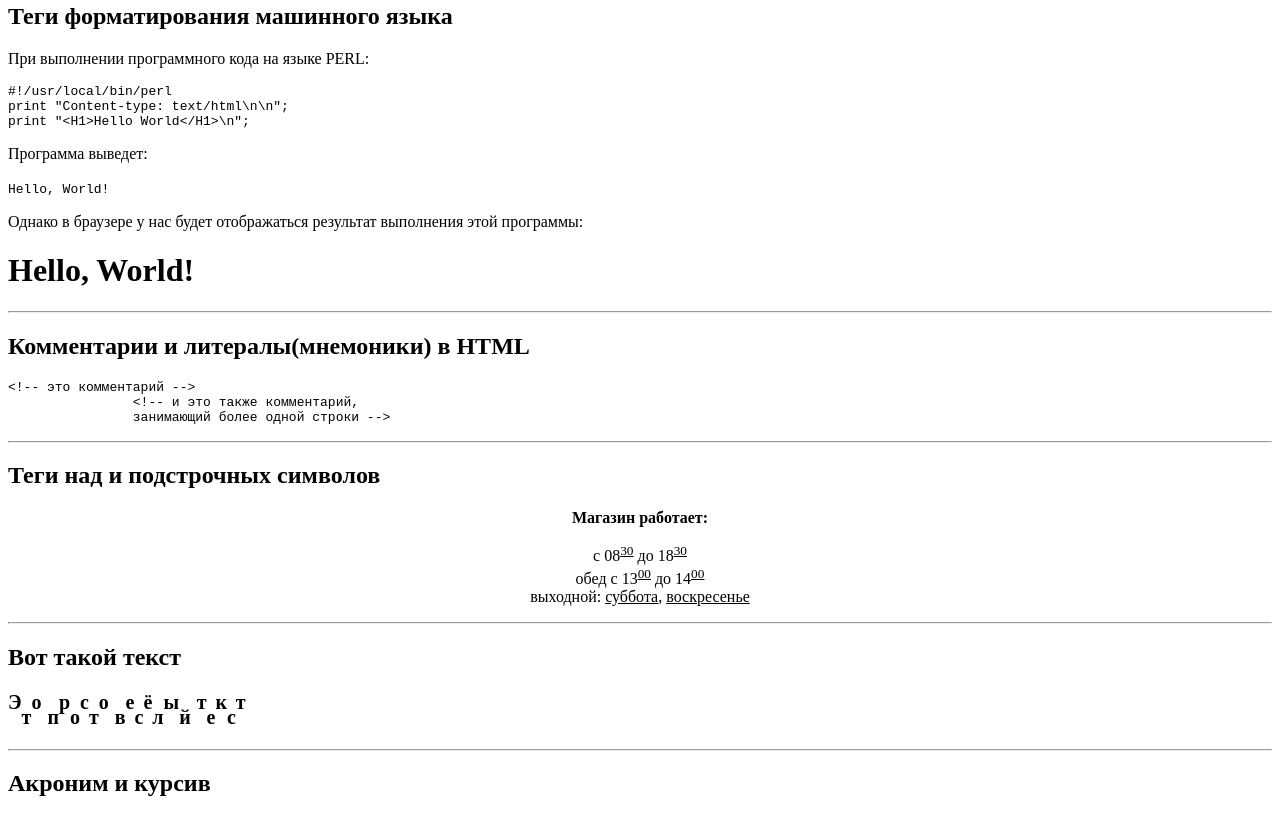
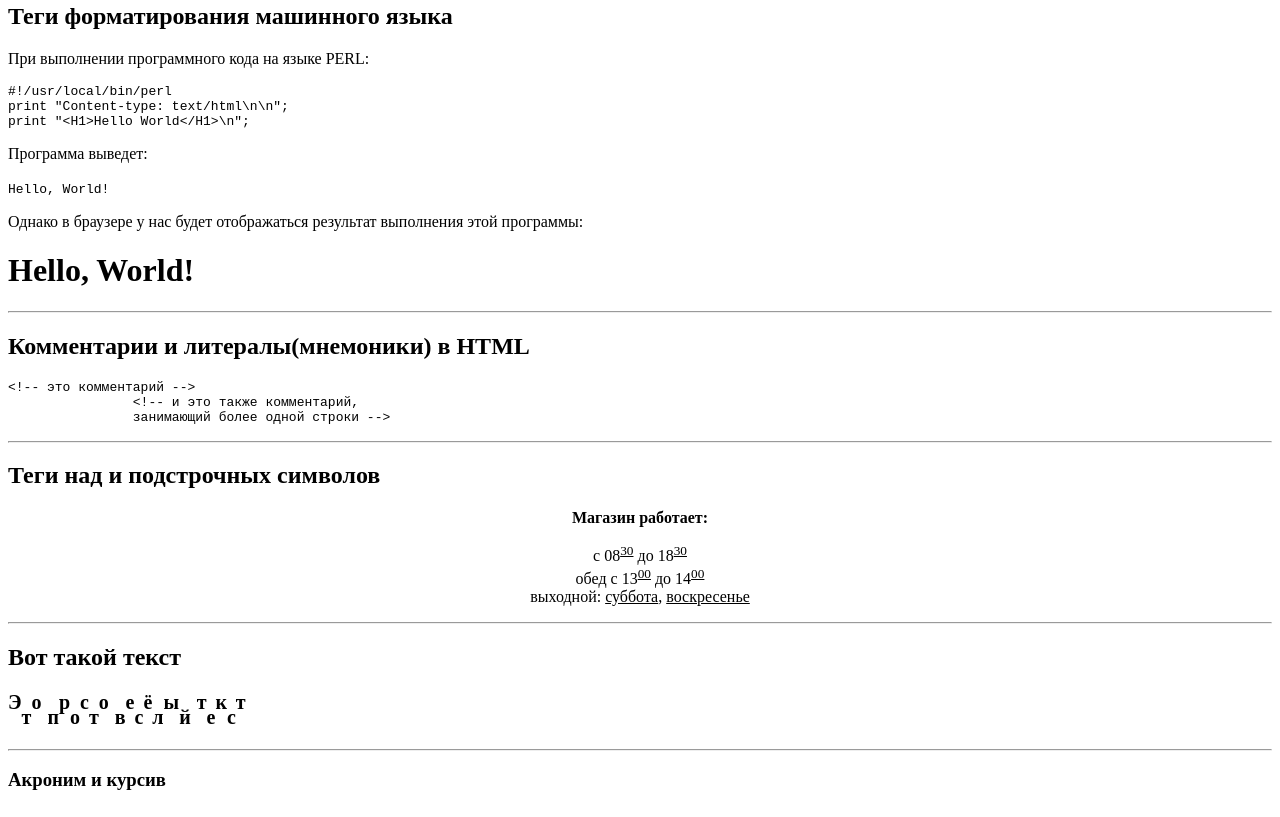
Before and after one commit to BSJean/sc1-67-19, a plain HTML site: page Home1/AddTask.html in a window 1280 px wide. Shown: the part 834-1651 px from the top of the page. Drawn offline with Linux system fonts and the light colour scheme.

Commit message:
test push from work

```diff
--- a/Home1/AddTask.html
+++ b/Home1/AddTask.html
@@ -89,6 +89,6 @@
         <b><sup>Э</sup><sub>т</sub><sup>о</sup>&nbsp;<sub>п</sub><sup>р</sup><sub>о</sub><sup>с</sup><sub>т</sub><sup>о</sup>&nbsp;<sub>в</sub><sup>е</sup><sub>с</sub><sup>ё</sup><sub>л</sub><sup>ы</sup><sub>й</sub>&nbsp;<sup>т</sup><sub>е</sub><sup>к</sup><sub>с</sub><sup>т</sup></b>
     </h2>
     <hr>
-    <h2>Акроним и курсив</h2>
+    <h3>Акроним и курсив</h3>
 </body>
 </html>
```
